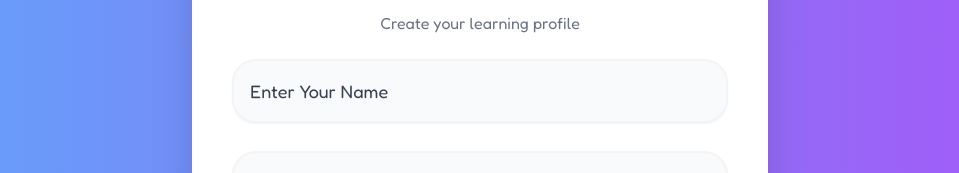
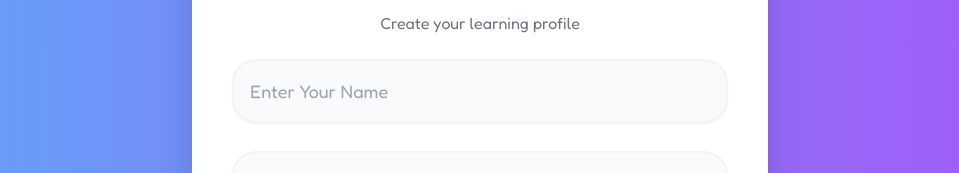
Before and after one commit to Yash-Roy05/Brain-Quest, a React (Create React App) app: page /create-profile in a window 1280 px wide. Shown: the part 209-382 px from the top of the page, without its empty margins (160-1119 px from the left). Built offline with nearby package versions, Linux system fonts and the light colour scheme.

Commit message:
enter name field

```diff
--- a/src/pages/CreateProfile.tsx
+++ b/src/pages/CreateProfile.tsx
@@ -92,7 +92,7 @@ export default function Profile() {
               setName(e.target.value);
               setNameError(false);
             }}
-            className={`w-full bg-gray-50 border-2 placeholder:text-gray-700 rounded-3xl p-4 text-lg shadow-sm focus:outline-none mb-1 ${
+            className={`w-full bg-gray-50 border-2 rounded-3xl p-4 text-lg shadow-sm focus:outline-none mb-1 ${
               nameError
                 ? "border-red-500"
                 : "border-gray-100 focus:border-purple-500"
```
Lines whose indentation alone changed are shown as unchanged.
